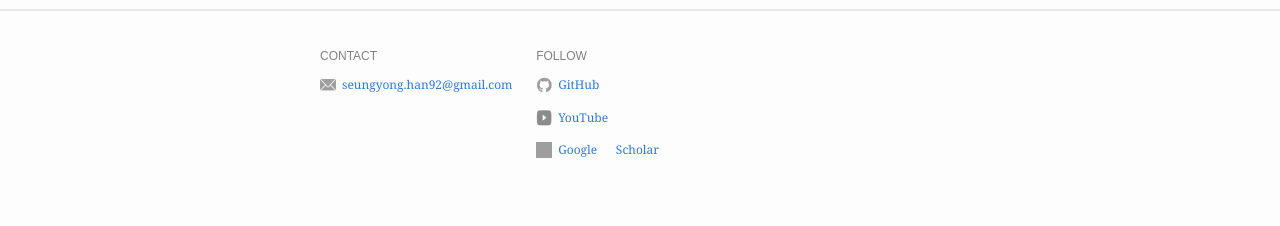
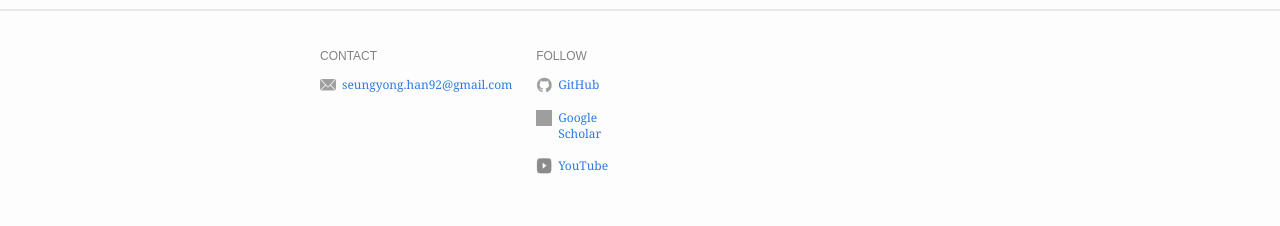
Before and after one commit to seungyong-han/seungyong-han.github.io, a Jekyll site: the page built from index.md, in a window 1280 px wide. Shown: the part 1346-1572 px from the top of the page. Built offline with Jekyll 4.4.1, drawn with Linux system fonts in a browser that asks for light colours.

```diff
--- a/_config.yml
+++ b/_config.yml
@@ -24,10 +24,11 @@ footer:
   follow:
     - name: GitHub
       link: https://github.com/seungyong-han
+    - name: Google <br>Scholar<br/>
+      link: https://scholar.google.com/citations?user=fXESAT8AAAAJ&hl=ko
     - name: YouTube
       link: https://www.youtube.com/@HanSeungyong
-    - name: Google &nbsp;&nbsp;&nbsp;&nbsp;&nbsp;Scholar
-      link: https://scholar.google.com/citations?user=fXESAT8AAAAJ&hl=ko
+
 
 
 
```
